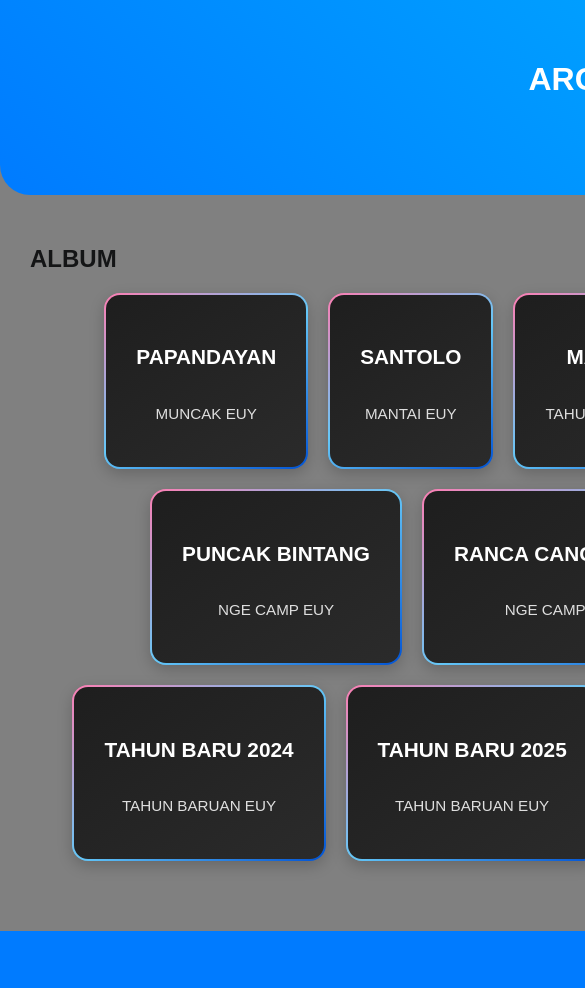
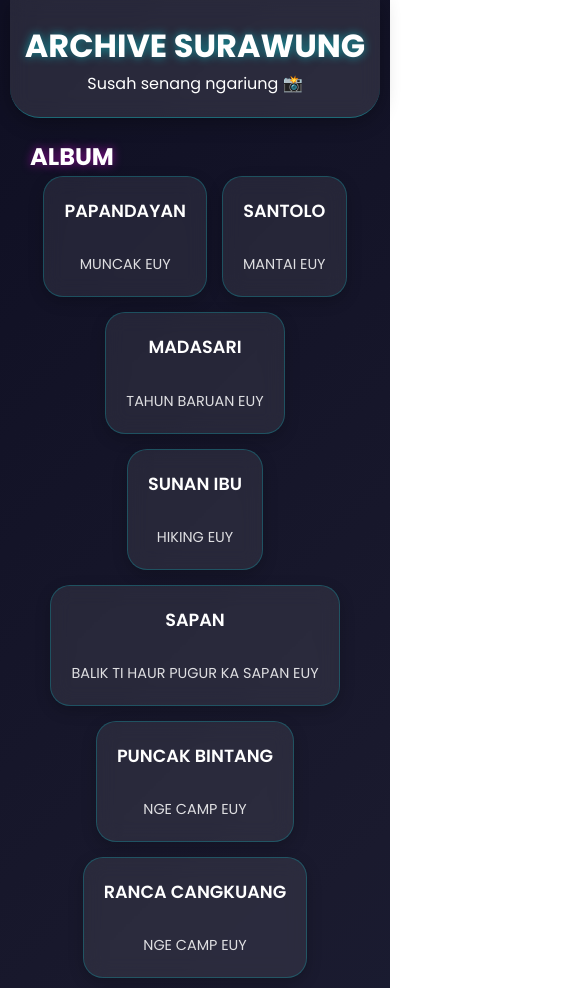
Before and after one commit to fajarsidiq-joy/arsip-surawung, a plain HTML site: page index.html in a window 390 px wide. Shown: the top 988 px of the page, 585 px wide, since content can reach past the window. Drawn offline with Linux system fonts and the light colour scheme.

Commit message:
update tampilan

```diff
--- a/style.css
+++ b/style.css
@@ -1,23 +1,49 @@
+/* style.css - Modern, Clean, and Elegant CSS with Glassmorphism and Neon Effects */
+
+/* Import Google Fonts for clean and readable typography */
+@import url('https://fonts.googleapis.com/css2?family=Poppins:wght@300;400;500;600;700&display=swap');
+
+/* Global Styles */
+* {
+  margin: 0;
+  padding: 0;
+  box-sizing: border-box;
+}
+
 body {
   font-family: 'Poppins', sans-serif;
-  background-color: #142e48;
-  margin: 0;
-  color: #2f2c2c;
+  background: linear-gradient(135deg, #0f0f23 0%, #1a1a2e 50%, #16213e 100%);
+  color: #e0e0e0;
+  line-height: 1.6;
+  min-height: 100vh;
+  overflow-x: hidden;
 }
 
+/* Header Styling */
 header {
   text-align: center;
-  background: linear-gradient(45deg, #007bff, #00c3ff);
+  background: rgba(255, 255, 255, 0.1);
+  backdrop-filter: blur(10px);
+  -webkit-backdrop-filter: blur(10px);
+  border-bottom: 1px solid rgba(0, 255, 255, 0.3);
   color: white;
   padding: 40px 20px;
   border-bottom-left-radius: 30px;
   border-bottom-right-radius: 30px;
+  box-shadow: 0 4px 20px rgba(0, 0, 0, 0.3);
 }
 
+header h1, header h2 {
+  color: #ffffff;
+  text-shadow: 0 0 10px rgba(0, 255, 255, 0.5);
+}
+
+/* Main Content */
 main {
   padding: 30px;
 }
 
+/* Playlist Cards Container */
 .playlist .cards {
   display: flex;
   flex-wrap: wrap;
@@ -25,10 +51,12 @@ main {
   justify-content: center;
 }
 
+/* Card Styling (for playlist) */
 .card {
   background: rgba(255, 255, 255, 0.08);
-  border: 1px solid rgba(255, 255, 255, 0.15);
+  border: 1px solid rgba(0, 255, 255, 0.2);
   backdrop-filter: blur(10px);
+  -webkit-backdrop-filter: blur(10px);
   border-radius: 20px;
   padding: 20px;
   text-align: center;
@@ -43,11 +71,9 @@ main {
   opacity: 0.85;
 }
 
-
-
 .card:hover {
   transform: translateY(-5px);
-  box-shadow: 0 10px 25px rgba(0, 0, 0, 0.35);
+  box-shadow: 0 10px 25px rgba(0, 255, 255, 0.3);
   background: rgba(255, 255, 255, 0.15);
 }
 
@@ -62,95 +88,80 @@ main {
   text-align: center;
 }
 
+.card h3 {
+  font-size: 1.3em;
+  margin-bottom: 8px;
+  font-weight: 600;
+}
 
-
+/* Footer Styling */
 footer {
   text-align: center;
   padding: 20px;
-  background: #007bff;
+  background: rgba(0, 0, 0, 0.8);
+  backdrop-filter: blur(10px);
+  -webkit-backdrop-filter: blur(10px);
+  border-top: 1px solid rgba(255, 255, 255, 0.2);
   color: white;
   margin-top: 40px;
+  box-shadow: 0 -4px 20px rgba(0, 0, 0, 0.3);
 }
 
-
-
-
-
-.cards img, video {
-  width: 200px;
-  margin: 10px;
+/* Container */
+.container {
+  width: 1400px;
+  margin: auto;
+  background-color: transparent; /* Changed to transparent for glassmorphism effect */
 }
 
-.container{
- width: 1400px;
-    margin: auto;
-    background-color: gray;
-
+/* Playlist Section Heading */
+h2.bagianplaylist {
+  color: #ffffff;
+  text-shadow: 0 0 10px rgba(255, 0, 255, 0.5);
 }
 
- h2.bagianplaylist {
-  color: #141516;
-
- }
-
- video {
+/* Video Styling */
+video {
   width: 90%;
   max-width: 300px;
   margin: 10px auto;
   display: block;
-
-}
-/* ===== Styling container video & foto ===== */
-.cards {
-  display: flex;
-  flex-wrap: wrap;
-  justify-content: center; /* biar rata tengah */
-  gap: 13px; /* jarak antar item */
+  border-radius: 8px;
 }
 
-/* ===== Styling video ===== */
+/* Gallery Cards Container (for photos/videos) */
+.cards {
+  display: grid;
+  grid-template-columns: repeat(auto-fill, minmax(200px, 1fr));
+  gap: 30px;
+  justify-content: center;
+}
+
+/* Gallery Item Styling (photos/videos) */
+.cards img, .cards video {
+  width: 100%; /* Keeping original sizes, no forced resize */
+  height: auto;
+  object-fit: cover;
+  box-shadow: 0 2px 10px rgba(0, 0, 0, 0.2);
+  transition: transform 0.3s ease;
+  border-radius: 8px;
+}
+
+.cards img:hover, .cards video:hover {
+  transform: scale(1.05);
+  box-shadow: 0 4px 15px rgba(0, 255, 255, 0.3);
+}
+
+/* Specific Video in Cards */
 .card video {
   display: block;
   width: 200px;
   height: 150px;
-  object-fit: cover; /* atau contain */
-  border-radius: 8px;
-
-}
-
-
-/* efek pas di-hover */
-.cards video:hover {
-  transform: scale(1.05);
-  box-shadow: 0 4px 15px rgba(0,0,0,0.3);
-  transition: transform 0.3s ease;
-}
-
-/* ===== Styling foto ===== */
-.cards img {
-  width: 250px;
   object-fit: cover;
-  box-shadow: 0 2px 10px rgba(0,0,0,0.2);
-  transition: transform 0.3s ease;
   border-radius: 8px;
 }
 
-.cards img:hover {
-  transform: scale(1.05);
-}
-
-
-.cards {
-  display: grid;
-  grid-template-columns: repeat(auto-fill, minmax(200px, 1fr));
-  gap: 30px;
-
-
-}
-.card {
-  cursor: pointer;
-}
-
+/* Fullscreen Overlay */
 #fullscreenOverlay {
   display: none;
   position: fixed;
@@ -158,7 +169,7 @@ footer {
   left: 0;
   width: 100vw;
   height: 100vh;
-  background-color: rgba(0,0,0,0.9);
+  background-color: rgba(0, 0, 0, 0.9);
   justify-content: center;
   align-items: center;
   z-index: 9999;
@@ -172,36 +183,15 @@ footer {
   cursor: pointer;
 }
 
+/* Overlay */
 #overlay {
   display: none;
   position: fixed;
-  top:0; left:0; right:0; bottom:0;
-  background: rgba(0,0,0,0.8);
-  justify-content: center;
-  align-items: center;
-  z-index: 1000;
-}
-
-#overlayImg {
-  max-width: 90%;
-  max-height: 90%;
-}
-
-
-.photo-wrapper {
-  position: relative;
-  display: inline-block;
-  margin: 5px;
-}
-
-
-
-#overlay {
-  display: none;
-  position: fixed;
-  top:0; left:0;
-  width: 100%; height: 100%;
-  background: rgba(0,0,0,0.8);
+  top: 0;
+  left: 0;
+  width: 100%;
+  height: 100%;
+  background: rgba(0, 0, 0, 0.8);
   justify-content: center;
   align-items: center;
   flex-direction: column;
@@ -213,26 +203,66 @@ footer {
   max-height: 80%;
 }
 
-
-
-.card h3 {
-  font-size: 1.3em;
-  margin-bottom: 8px;
-  font-weight: 600;
+/* Photo Wrapper */
+.photo-wrapper {
+  position: relative;
+  display: inline-block;
+  margin: 5px;
 }
 
-.card {
-  border: 2px solid transparent;
-  background: linear-gradient(145deg, #1e1e1e, #2b2b2b) padding-box,
-              linear-gradient(145deg, #ff7eb3, #65c7f7, #0052d4) border-box;
-  border-radius: 16px;
-  padding: 20px;
-  color: #fff;
-  text-align: center;
-  transition: 0.3s;
+/* Responsive Styling for Mobile */
+@media (max-width: 768px) {
+  header {
+    padding: 20px 10px;
+  }
+
+  main {
+    padding: 20px;
+  }
+
+  .playlist .cards {
+    gap: 15px;
+  }
+
+  .card {
+    padding: 15px;
+  }
+
+  .cards {
+    grid-template-columns: repeat(auto-fill, minmax(150px, 1fr));
+    gap: 20px;
+  }
+
+  .container {
+    width: 100%;
+    padding: 0 10px;
+  }
+
+  video {
+    max-width: 250px;
+  }
+
+  .card video {
+    width: 150px;
+    height: 120px;
+  }
 }
 
-.card:hover {
-  transform: scale(1.03);
-  box-shadow: 0 0 15px rgba(255,255,255,0.2);
+@media (max-width: 480px) {
+  .cards {
+    grid-template-columns: repeat(auto-fill, minmax(120px, 1fr));
+    gap: 15px;
+  }
+
+  .card {
+    padding: 10px;
+  }
+
+  .card h3 {
+    font-size: 1.1em;
+  }
+
+  .card p {
+    font-size: 0.9em;
+  }
 }
```
